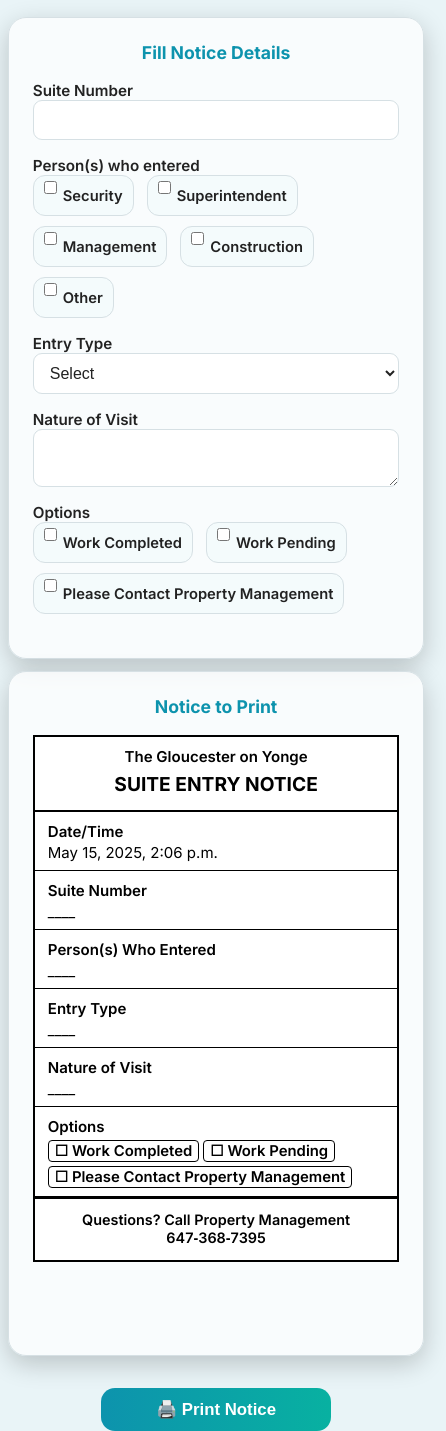
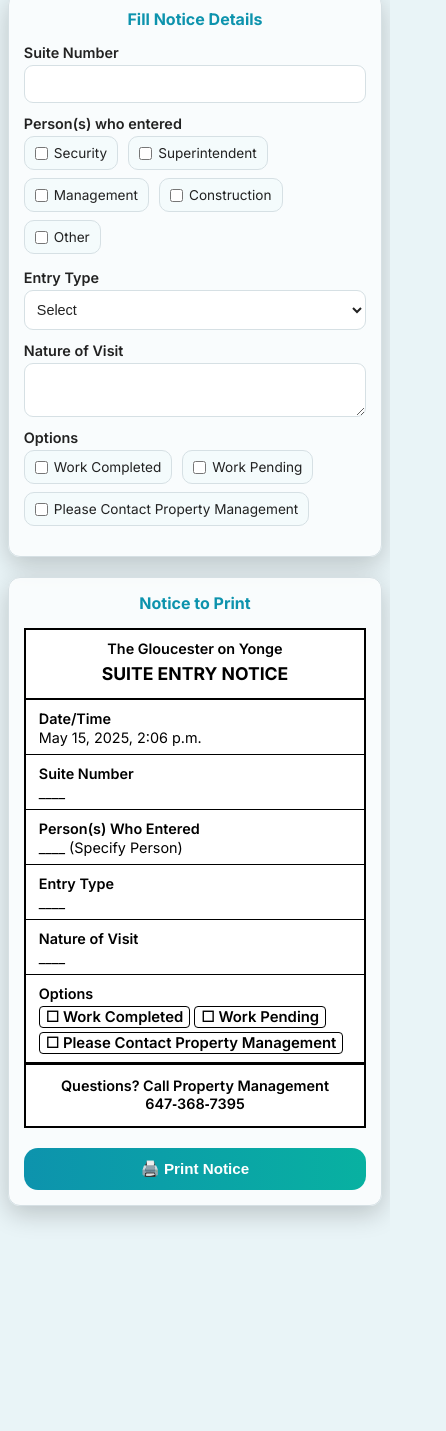
Before and after one commit to ajay3455/suite-entry-notice-maker, a plain HTML site: page index.html in a window 390 px wide. Shown: the part 88-1519 px from the top of the page, 446 px wide, since content can reach past the window. After the commit the page ends 1340 px from the top, so only its background shows below. Drawn offline with Linux system fonts and the light colour scheme.

Commit message:
Update index.html

```diff
--- a/index.html
+++ b/index.html
@@ -47,7 +47,7 @@ h3#bldg{
 /* ---------- layout ---------- */
 .grid{
   display:grid;
-  grid-template-columns:38% 58%;
+  grid-template-columns:38% 58%; /* Default for larger screens */
   gap:3vw;
   width:96vw;
   max-width:1080px;
@@ -71,11 +71,11 @@ h3#bldg{
 }
 
 /* ---------- form controls ---------- */
-label{font-weight:600;font-size:.95rem}
+label{font-weight:600;font-size:.95rem; display: block; margin-bottom: 4px;} /* Ensure label is block for spacing */
 input,select,textarea{
   width:100%;
   padding:10px 12px;
-  margin:0 0 16px;
+  margin:0 0 16px; /* Original margin-bottom */
   font-size:1rem;
   border:1px solid var(--border);
   border-radius:9px;
@@ -96,23 +96,30 @@ textarea{resize:vertical;min-height:52px}
   gap:10px 13px;
   margin:0 0 16px;
 }
-.row label{
-  display:flex;
+.row label{ /* Labels within .row are inline-flex for the pill style */
+  display:flex; /* Changed from inline-flex to flex for consistency */
   align-items:center;
   font-size:.92rem;
-  padding:5px 10px;
+  padding:5px 10px; /* Default padding */
   border:1px solid var(--border);
   border-radius:12px;
   background:#f4fbfc;
   cursor:pointer;
+  font-weight:normal; /* Override general label bolding if needed for pills */
+  margin-bottom: 0; /* Override general label margin-bottom */
 }
-.row input{margin-right:6px;accent-color:var(--accent)}
+.row input{
+  margin-right:6px;
+  accent-color:var(--accent);
+  width: auto; /* Override general input width for checkboxes */
+  margin-bottom: 0; /* Override general input margin for checkboxes */
+}
 
 /* print button */
 button#printBtn{
   margin-top:22px;
   align-self:center;
-  width:230px;
+  width:230px; /* Default width */
   max-width:100%;
   display:flex;
   align-items:center;
@@ -135,12 +142,12 @@ button#printBtn:hover{filter:brightness(.92)}
   display:flex;
   justify-content:center;
   align-items:flex-start;
-  min-height:100%;
+  min-height:100%; /* Will be auto in mobile */
 }
 .notice{
   box-sizing:border-box;          /* border included in width */
-  width:var(--w);
-  min-width:230px;
+  width:var(--w); /* Default width for desktop (80mm) */
+  min-width:230px; /* Minimum width */
   border:2px solid #000;
   background:#fff;
   color:#000;
@@ -190,17 +197,123 @@ button#printBtn:hover{filter:brightness(.92)}
 }
 
 /* ---------- responsive ---------- */
-@media(max-width:900px){
-  .grid{grid-template-columns:1fr}
-  .notice{width:94vw}
+@media(max-width:900px){ /* Styles for tablets and larger mobile phones */
+  .grid{
+    grid-template-columns:1fr; /* Stack cards vertically */
+    gap: 20px; /* Adjust gap for stacked layout */
+  }
+  .notice{
+    width: 100%; /* Occupy full width of its container (.previewWrap) */
+    /* min-width: 230px; from base styles is still respected */
+    /* margin: 0 auto; /* Removed as not needed for width 100% and parent handles centering via padding */
+  }
+  h1 {
+    font-size: 1.7rem; /* Adjust heading font size */
+    margin-top: 20px;
+    margin-bottom: 5px;
+  }
+  h3#bldg {
+    font-size: 0.95rem; /* Adjust subheading font size */
+    margin-bottom: 20px;
+  }
+  .card {
+    padding: 20px; /* Adjust card padding */
+  }
+  .card h2 {
+    font-size: 1.05rem; /* Adjust card title font size */
+    margin-bottom: 15px;
+  }
+  label { /* General labels */
+    font-size: 0.9rem; /* Adjust label font size */
+  }
+  input, select, textarea { /* General inputs */
+    padding: 12px 10px; /* Increase padding for easier interaction */
+    font-size: 0.95rem; /* Adjust input font size */
+    margin-bottom: 15px; /* Adjust spacing */
+  }
+  .row { /* Container for checkbox pills */
+    gap: 8px 10px; /* Adjust gap in checkbox rows */
+    margin-bottom: 15px; /* Adjust spacing */
+  }
+  .row label { /* Labels for checkbox pills */
+    padding: 10px 12px; /* Increase padding for better touch targets */
+    font-size: 0.9rem; /* Adjust font size within pills */
+    border-radius: 10px; /* Slightly adjust border radius */
+  }
+  button#printBtn {
+    padding: 14px; /* Increase button padding */
+    font-size: 1rem; /* Adjust button font size */
+    width: 100%; /* Make button full-width */
+    margin-top: 20px; /* Adjust top margin */
+  }
+  .previewWrap {
+    min-height: auto; /* Allow preview wrap to shrink if needed */
+  }
 }
+
+@media(max-width:480px){ /* Styles for smaller mobile phones */
+  h1 {
+    font-size: 1.5rem;
+    margin-top: 15px;
+  }
+  h3#bldg {
+    font-size: 0.9rem;
+    margin-bottom: 15px;
+  }
+  .card {
+    padding: 15px; /* Further reduce card padding */
+    border-radius: 12px;
+  }
+  .card h2 {
+    font-size: 1rem;
+  }
+  input, select, textarea { /* General inputs */
+    padding: 10px 8px;
+    font-size: 0.9rem;
+    margin-bottom: 12px;
+  }
+   .row label { /* Labels for checkbox pills */
+    padding: 8px 10px;
+    font-size: 0.85rem;
+  }
+  button#printBtn {
+    padding: 12px;
+    font-size: 0.95rem;
+  }
+  .notice {
+    font-size: 0.9rem; /* Adjust font size inside the notice for very small screens */
+  }
+  .notice .title {
+    font-size: 1.1rem; /* Adjust title font size in notice */
+  }
+}
+
 
 /* ---------- print ---------- */
 @media print{
   @page{size:var(--w) auto;margin:0}
   body{background:#fff;color:#000}
   h1,#bldg,.card.form,button#printBtn,.card h2{display:none!important}
-  #noticeBox{border:none;width:var(--w);margin:0}
+  /* Ensure the notice box itself is not hidden */
+  .grid, .card { /* Reset display properties for print if they were changed for screen */
+    display: block !important;
+    box-shadow: none !important;
+    border: none !important;
+    padding: 0 !important;
+    margin: 0 !important;
+  }
+  .previewWrap {
+    display: block !important; /* Ensure previewWrap is visible */
+    align-items: flex-start; /* Flex property, may not be relevant if display is block */
+  }
+  #noticeBox{ /* This is the .notice element */
+    border:2px solid #000 !important; /* Ensure border is visible for print */
+    width:var(--w) !important;
+    min-width: var(--w) !important; /* Ensures it's at least target print width */
+    margin:0 !important;
+    box-shadow: none !important;
+    page-break-inside: avoid; /* Try to keep notice on one page */
+  }
 }
 </style>
 </head>
@@ -211,11 +324,10 @@ button#printBtn:hover{filter:brightness(.92)}
 <h3 id="bldg">The Gloucester on Yonge</h3>
 
 <div class="grid">
-  <!-- ========== form column ========== -->
   <div class="card form">
     <h2>Fill Notice Details</h2>
 
-    <label>Suite Number</label>
+    <label for="suite">Suite Number</label>
     <input id="suite">
 
     <label>Person(s) who entered</label>
@@ -227,7 +339,7 @@ button#printBtn:hover{filter:brightness(.92)}
       <label><input type="checkbox" value="Other">Other</label>
     </div>
 
-    <select id="guard" style="display:none">
+    <select id="guard" style="display:none" aria-label="Select guard">
       <option value="">Select guard</option>
       <option>Ajaypreet Singh – Concierge supervisor</option>
       <option>Amritpal Kaur – Weekday Day Patrol</option>
@@ -240,9 +352,9 @@ button#printBtn:hover{filter:brightness(.92)}
       <option>Praveen Kumar Mathad – Weekend Night Patrol</option>
     </select>
 
-    <input id="other" placeholder="Specify other" style="display:none">
+    <input id="other" placeholder="Specify other" style="display:none" aria-label="Specify other person">
 
-    <label>Entry Type</label>
+    <label for="entry">Entry Type</label>
     <select id="entry">
       <option value="">Select</option>
       <option>Resident Permission</option>
@@ -250,7 +362,7 @@ button#printBtn:hover{filter:brightness(.92)}
       <option>Scheduled Maintenance</option>
     </select>
 
-    <label>Nature of Visit</label>
+    <label for="nature">Nature of Visit</label>
     <textarea id="nature"></textarea>
 
     <label>Options</label>
@@ -261,79 +373,108 @@ button#printBtn:hover{filter:brightness(.92)}
     </div>
   </div>
 
-  <!-- ========== preview & print column ========== -->
-  <div class="card">
-    <h2>Notice to Print</h2>
+  <div class="card"> <h2>Notice to Print</h2>
 
     <div class="previewWrap">
-      <div id="noticeBox" class="notice"></div>
-    </div>
+      <div id="noticeBox" class="notice"></div> </div>
 
-    <button id="printBtn">🖨️ Print Notice</button>
+    <button id="printBtn" type="button">🖨️ Print Notice</button>
   </div>
 </div>
 
 <script>
+// Helper function to select a single element
 const $ = s => document.querySelector(s);
+// Helper function to select multiple elements and return as an array
 const $$ = s => Array.from(document.querySelectorAll(s));
 
-const suite  = $('#suite'),
-      entry  = $('#entry'),
-      nature = $('#nature'),
-      guard  = $('#guard'),
-      other  = $('#other');
+// Get references to form elements
+const suiteInput  = $('#suite');
+const entrySelect = $('#entry');
+const natureTextarea = $('#nature');
+const guardSelect  = $('#guard');
+const otherInput  = $('#other');
 
-const pCB = $$('#pRow input'),
-      oCB = $$('#oRow input');
+// Get references to checkbox groups
+const personCheckboxes = $$('#pRow input');
+const optionCheckboxes = $$('#oRow input');
 
-/* show / hide guard & other boxes */
-function toggleExtra(){
-  guard.style.display = pCB.find(c => c.value === 'Security' && c.checked) ? 'block' : 'none';
-  other.style.display = pCB.find(c => c.value === 'Other'    && c.checked) ? 'block' : 'none';
+/**
+ * Toggles the visibility of the guard selection and 'other' input field
+ * based on whether 'Security' or 'Other' checkboxes are checked.
+ */
+function toggleExtraPersonFields(){
+  // Show guard select if 'Security' is checked, hide otherwise
+  guardSelect.style.display = personCheckboxes.find(cb => cb.value === 'Security' && cb.checked) ? 'block' : 'none';
+  // Show 'other' input if 'Other' is checked, hide otherwise
+  otherInput.style.display = personCheckboxes.find(cb => cb.value === 'Other'    && cb.checked) ? 'block' : 'none';
 }
 
-/* build option chips */
-function chips(){
-  return oCB.map(cb => `<span class="chip">${cb.checked ? '☑' : '☐'} ${cb.value}</span>`).join('');
+/**
+ * Builds the HTML for the option chips (checkboxes with status).
+ * @returns {string} HTML string for the chips.
+ */
+function buildOptionChips(){
+  return optionCheckboxes.map(cb => {
+    // Use a more distinct checkmark for checked items
+    const checkboxState = cb.checked ? '☑' : '☐';
+    return `<span class="chip">${checkboxState} ${cb.value}</span>`;
+  }).join('');
 }
 
-/* build notice preview */
-function build(){
+/**
+ * Builds and updates the notice preview HTML content based on form inputs.
+ */
+function buildNoticePreview(){
+  // Get current date and time, formatted for Canada
   const when = new Date().toLocaleString('en-CA',{dateStyle:'medium',timeStyle:'short'});
 
-  const who = [];
-  pCB.forEach(c=>{
-    if(!c.checked) return;
-    if(c.value==='Security')   who.push(guard.value || 'Security (____)');
-    else if(c.value==='Other') who.push(other.value || 'Other (____)');
-    else                       who.push(c.value);
+  // Collect names of persons who entered
+  const whoEntered = [];
+  personCheckboxes.forEach(cb => {
+    if(!cb.checked) return; // Skip if not checked
+    if(cb.value === 'Security') {
+      whoEntered.push(guardSelect.value || 'Security (Specify Name)'); // Prompt if guard not selected
+    } else if (cb.value === 'Other') {
+      whoEntered.push(otherInput.value || 'Other (Specify Details)'); // Prompt if other details not provided
+    } else {
+      whoEntered.push(cb.value);
+    }
   });
-  if(!who.length) who.push('____');
+  // If no one is selected, provide a placeholder
+  if(!whoEntered.length) whoEntered.push('____ (Specify Person)');
 
+  // Populate the notice box with the collected data
+  // The element with id="noticeBox" is also the one with class="notice"
   $('#noticeBox').innerHTML = `
     <div class="bldg">The Gloucester on Yonge</div>
     <div class="title">SUITE ENTRY NOTICE</div>
 
     <div class="sec"><div class="lab">Date/Time</div><div class="val">${when}</div></div>
-    <div class="sec"><div class="lab">Suite Number</div><div class="val">${suite.value || '____'}</div></div>
-    <div class="sec"><div class="lab">Person(s) Who Entered</div><div class="val">${who.join(', ')}</div></div>
-    <div class="sec"><div class="lab">Entry Type</div><div class="val">${entry.value || '____'}</div></div>
-    <div class="sec"><div class="lab">Nature of Visit</div><div class="val">${nature.value || '____'}</div></div>
-    <div class="sec"><div class="lab">Options</div><div class="chips">${chips()}</div></div>
+    <div class="sec"><div class="lab">Suite Number</div><div class="val">${suiteInput.value || '____'}</div></div>
+    <div class="sec"><div class="lab">Person(s) Who Entered</div><div class="val">${whoEntered.join(', ')}</div></div>
+    <div class="sec"><div class="lab">Entry Type</div><div class="val">${entrySelect.value || '____'}</div></div>
+    <div class="sec"><div class="lab">Nature of Visit</div><div class="val">${natureTextarea.value.trim() || '____'}</div></div>
+    <div class="sec"><div class="lab">Options</div><div class="chips">${buildOptionChips()}</div></div>
 
     <div class="footer">Questions? Call Property Management<br>647‑368‑7395</div>`;
 }
 
-/* listeners */
-[ suite,entry,nature,guard,other ].forEach(el => el.addEventListener('input',build));
-[ ...pCB, ...oCB ].forEach(cb => cb.addEventListener('change', () => { toggleExtra(); build(); }));
+// Add event listeners to all relevant form elements to update preview on input/change
+[ suiteInput, entrySelect, natureTextarea, guardSelect, otherInput ].forEach(el => el.addEventListener('input', buildNoticePreview));
+[ ...personCheckboxes, ...optionCheckboxes ].forEach(cb => cb.addEventListener('change', () => {
+  toggleExtraPersonFields(); // Update visibility of extra fields
+  buildNoticePreview();      // Rebuild notice on change
+}));
 
-/* initial render */
-toggleExtra();
-build();
+// Initial setup when the page loads
+toggleExtraPersonFields(); // Set initial visibility of guard/other fields
+buildNoticePreview();      // Build the initial notice preview
 
-/* print button */
-$('#printBtn').addEventListener('click', () => window.print());
+// Add event listener for the print button
+$('#printBtn').addEventListener('click', () => {
+  window.print(); // Trigger the browser's print dialog
+});
 </script>
 </body>
 </html>
```
